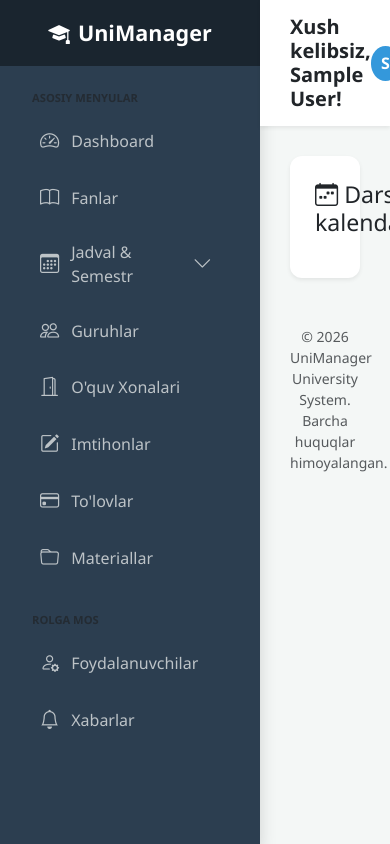
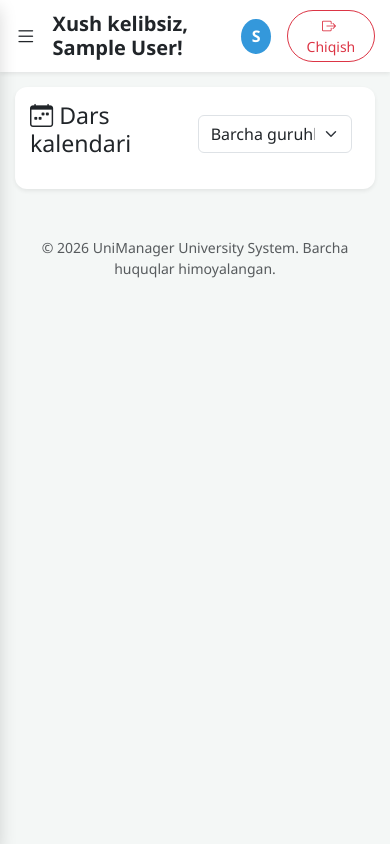
Before and after one commit to Shadowuseranew/UniManager, a Django app: page /academy/calendar/ in a window 390 px wide; the page is wider, and only the part inside the window is pictured. Run offline with Django 5.2, Linux system fonts and the light colour scheme; the visitor is signed in with stand-in values (Sample User, id 1); data comes from the database, SQL or seed files in the repository; data that the repository does not hold is empty.

Commit message:
Mobile responsive: sidebar toggle, overlay, responsive styles

```diff
--- a/templates/base.html
+++ b/templates/base.html
@@ -79,10 +79,42 @@
             padding: 8px 15px;
             font-size: 0.9rem;
         }
+
+        /* Mobile responsive */
+        #sidebar-overlay {
+            display: none;
+            position: fixed;
+            top: 0;
+            left: 0;
+            width: 100%;
+            height: 100%;
+            background: rgba(0,0,0,0.5);
+            z-index: 1040;
+        }
+        #sidebar-overlay.show { display: block; }
+        #sidebarToggle {
+            display: none;
+            cursor: pointer;
+        }
+        @media (max-width: 767.98px) {
+            #sidebar {
+                position: fixed;
+                top: 0;
+                left: -260px;
+                z-index: 1050;
+                transition: left 0.3s;
+            }
+            #sidebar.open { left: 0; }
+            #sidebarToggle { display: block; }
+            .top-navbar { padding: 10px 15px; }
+            .content-container { padding: 15px; }
+            .main-card { padding: 15px; }
+        }
     </style>
 </head>
 <body>
 
+    <div id="sidebar-overlay"></div>
     <div class="d-flex">
         {% if user.is_authenticated %}
         <div id="sidebar" class="shadow">
@@ -216,7 +248,10 @@
 
         <div class="main-content">
             <nav class="top-navbar d-flex justify-content-between align-items-center shadow-sm">
-                <div>
+                <div class="d-flex align-items-center">
+                    {% if user.is_authenticated %}
+                    <i class="bi bi-list fs-4 me-3 d-md-none" id="sidebarToggle"></i>
+                    {% endif %}
                     <h5 class="mb-0 text-dark fw-semibold">
                         {% if user.is_authenticated %}
                             Xush kelibsiz, {{ user.get_full_name|default:user.username }}!
@@ -274,6 +309,24 @@
 
     <script src="https://cdn.jsdelivr.net/npm/bootstrap@5.3.0/dist/js/bootstrap.bundle.min.js"></script>
 
+    <script>
+        document.addEventListener('DOMContentLoaded', function() {
+            const toggle = document.getElementById('sidebarToggle');
+            const sidebar = document.getElementById('sidebar');
+            const overlay = document.getElementById('sidebar-overlay');
+            if (toggle && sidebar && overlay) {
+                toggle.addEventListener('click', function() {
+                    sidebar.classList.toggle('open');
+                    overlay.classList.toggle('show');
+                });
+                overlay.addEventListener('click', function() {
+                    sidebar.classList.remove('open');
+                    overlay.classList.remove('show');
+                });
+            }
+        });
+    </script>
+
     {% block extra_js %}
     {% endblock %}
 </body>
```
